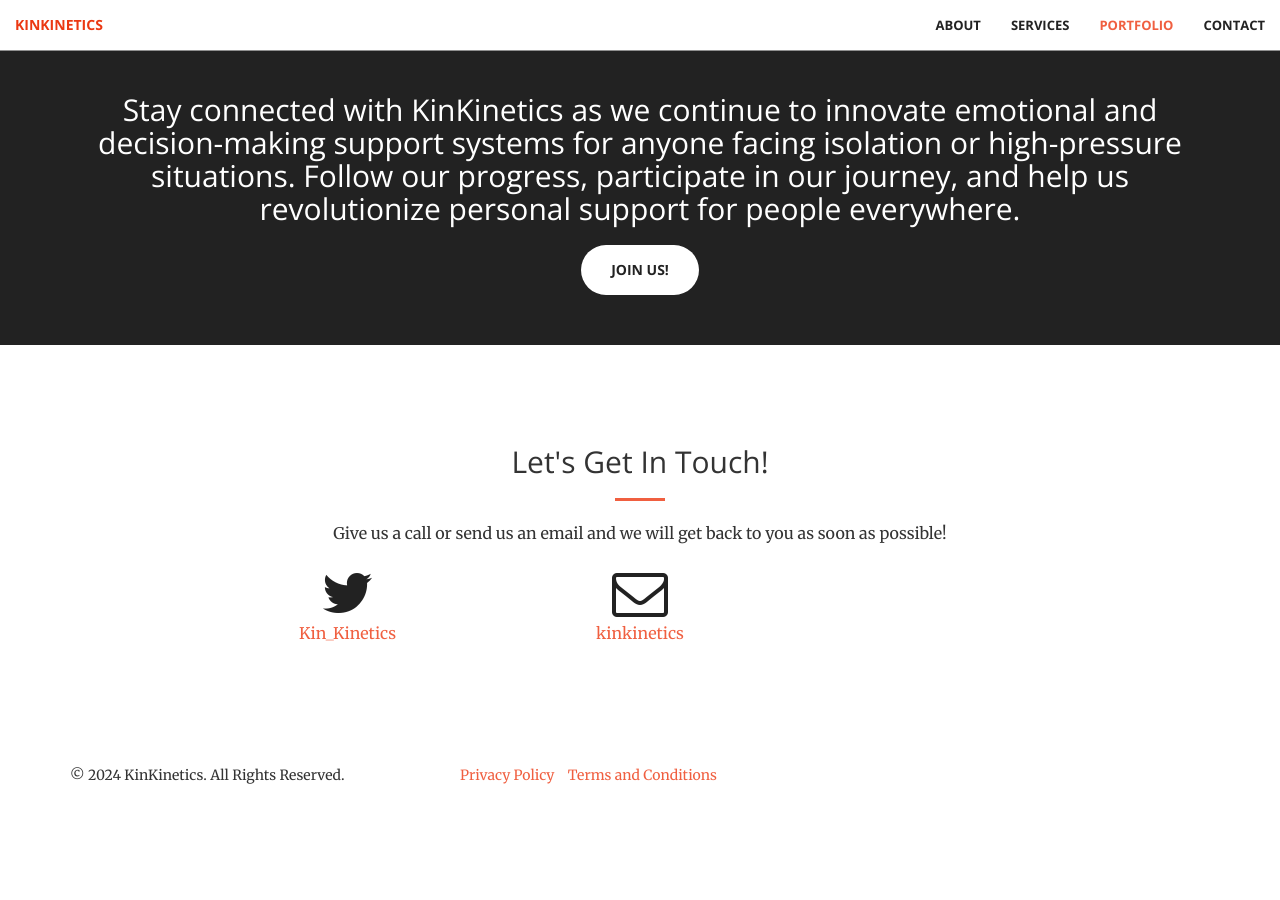
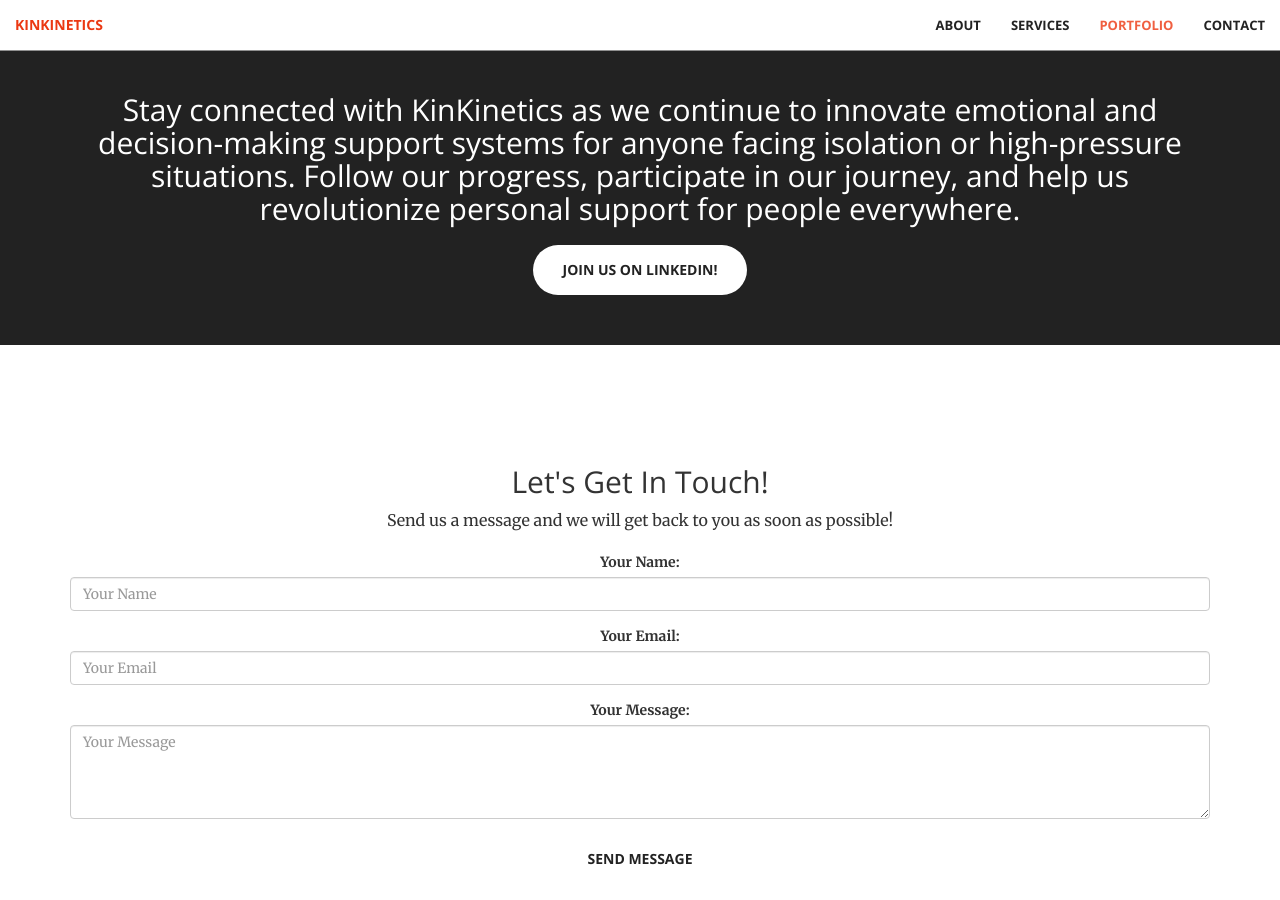
Before and after one commit to ramdaskinkinetics/KavyaKinKineticsCopy1.github.io, a Jekyll site: the page built from index.html, in a window 1280 px wide and 900 px high, scrolled down 2637 px. Built offline with Jekyll 4.4.1, drawn with Linux system fonts in a browser that asks for light colours; before the commit the page ends 3432 px from its top, so only the background shows below that.

Commit message:
Updated LinkedIn link and added contact form

```diff
--- a/_includes/aside.html
+++ b/_includes/aside.html
@@ -2,7 +2,36 @@
     <div class="container text-center">
         <div class="call-to-action">
             <h2>Stay connected with KinKinetics as we continue to innovate emotional and decision-making support systems for anyone facing isolation or high-pressure situations. Follow our progress, participate in our journey, and help us revolutionize personal support for people everywhere.</h2>
-            <a href="#" class="btn btn-default btn-xl wow tada">Join Us!</a>
+
+            <!-- Updated Join Us Button (LinkedIn link) -->
+            <a href="https://www.linkedin.com/company/kinkinetics/?viewAsMember=true" class="btn btn-default btn-xl wow tada" target="_blank">Join Us on LinkedIn!</a>
         </div>
     </div>
 </aside>
+
+<!-- Contact Form Section -->
+<section id="contact" class="container text-center">
+    <h2>Let's Get In Touch!</h2>
+    <p>Send us a message and we will get back to you as soon as possible!</p>
+
+    <!-- Contact Form Starts -->
+    <form action="https://formspree.io/f/xrbggvea" method="POST">
+        <div class="form-group">
+            <label for="name">Your Name:</label>
+            <input type="text" id="name" name="name" placeholder="Your Name" class="form-control" required>
+        </div>
+
+        <div class="form-group">
+            <label for="email">Your Email:</label>
+            <input type="email" id="email" name="email" placeholder="Your Email" class="form-control" required>
+        </div>
+
+        <div class="form-group">
+            <label for="message">Your Message:</label>
+            <textarea id="message" name="message" placeholder="Your Message" class="form-control" rows="4" required></textarea>
+        </div>
+
+        <button type="submit" class="btn btn-default btn-xl wow tada">Send Message</button>
+    </form>
+    <!-- Contact Form Ends -->
+</section>
```
